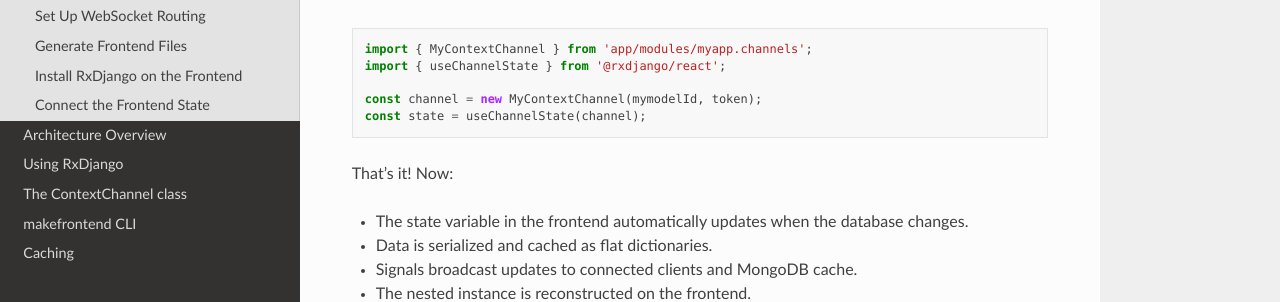
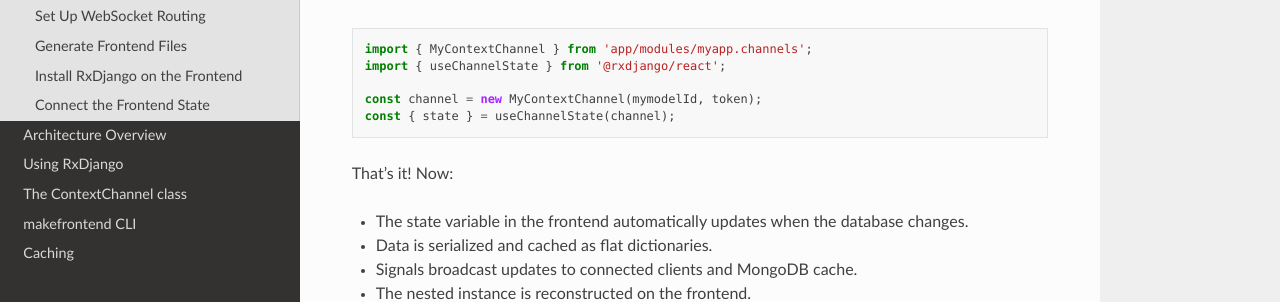
Before and after one commit to CDIGlobalTrack/rxdjango, a Sphinx documentation site: the page built from docs/quickstart.rst, in a window 1280 px wide and 900 px high, scrolled down 2617 px. Shown: the part 333-635 px from the top of the window. Built offline with Sphinx 7.4.7 and the Read the Docs theme 3.1.0, drawn with Linux system fonts in a browser that asks for light colours.

```diff
--- a/docs/quickstart.rst
+++ b/docs/quickstart.rst
@@ -164,7 +164,7 @@ the only supported authentication method for now.
     import { useChannelState } from '@rxdjango/react';
 
     const channel = new MyContextChannel(mymodelId, token);
-    const state = useChannelState(channel);
+    const { state } = useChannelState(channel);
 
 
 That's it! Now:
```
